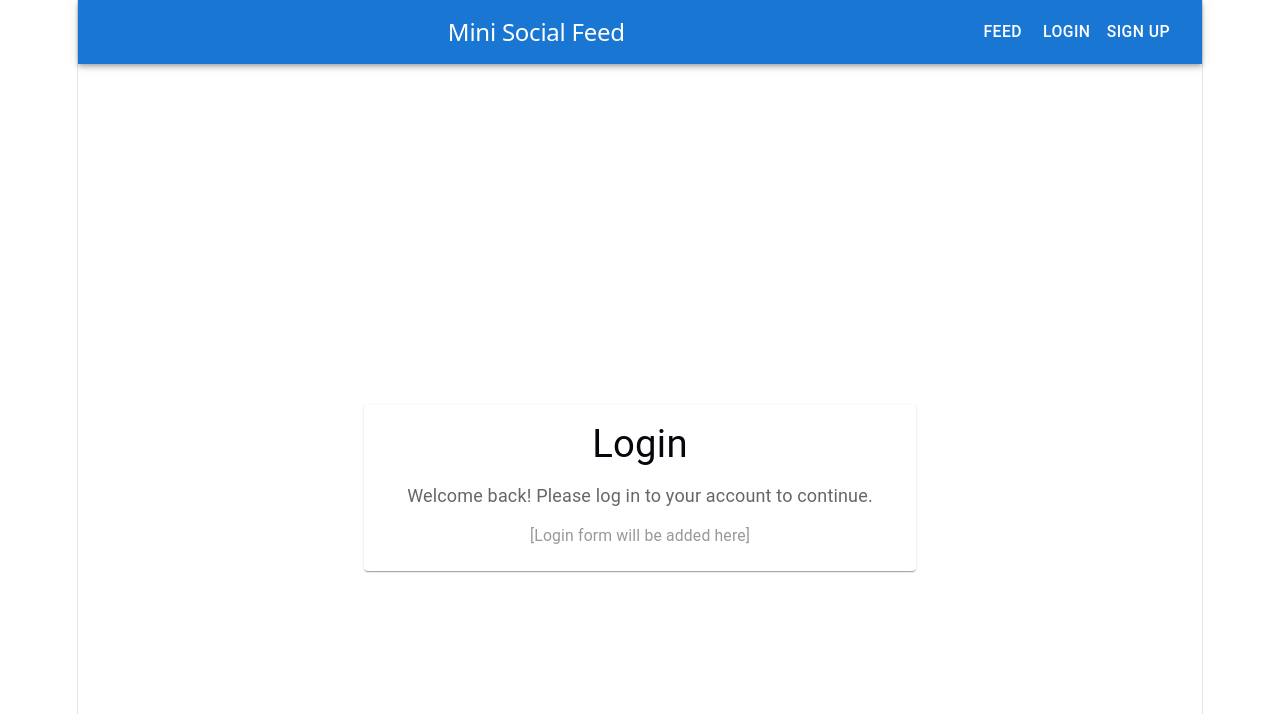
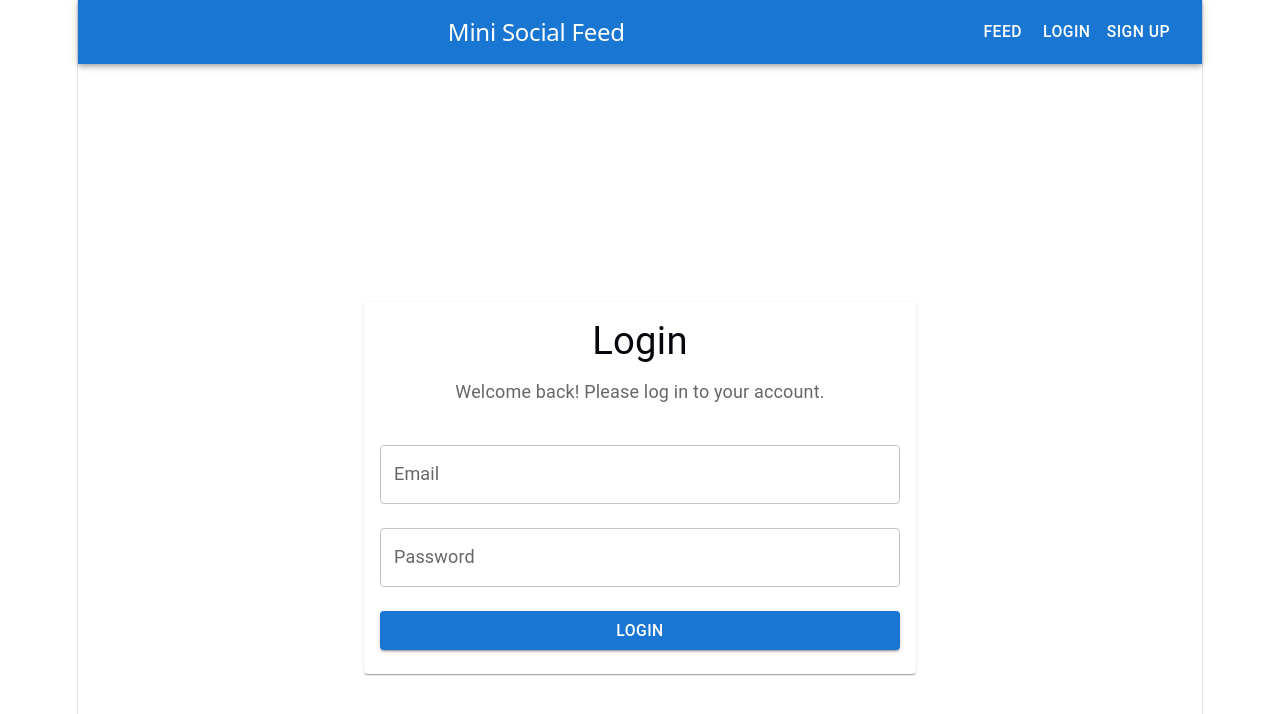
Before and after one commit to Aditi-sharma01/Mini-Social-Feed, a React app in the folder frontend/: page /login in a window 1280 px wide. Shown: the top 714 px of the page. Built offline with nearby package versions, Linux system fonts and the light colour scheme; the HTML template or start-up script is replaced by a standard one.

Commit message:
Add login page

```diff
--- a/frontend/src/pages/Login.jsx
+++ b/frontend/src/pages/Login.jsx
@@ -1,10 +1,82 @@
-import { Card, CardContent, Typography, Container, Box } from '@mui/material';
+import { useState } from 'react';
+import { useNavigate } from 'react-router-dom';
+import axios from 'axios';
+import { Card, CardContent, Typography, Container, Box, TextField, Button, Alert } from '@mui/material';
 
-// Login page component - displays a simple login card
+// Login page component - displays a login form with email and password fields
 function Login() {
+  // State for form inputs
+  const [email, setEmail] = useState('');
+  const [password, setPassword] = useState('');
+
+  // State for showing success/error messages
+  const [successMessage, setSuccessMessage] = useState('');
+  const [errorMessage, setErrorMessage] = useState('');
+
+  // State for tracking loading state (while request is being sent)
+  const [loading, setLoading] = useState(false);
+
+  // Hook to navigate to different pages after successful login
+  const navigate = useNavigate();
+
+  // Handle form submission
+  const handleLogin = async (e) => {
+    e.preventDefault();
+
+    // Clear previous messages
+    setSuccessMessage('');
+    setErrorMessage('');
+
+    // Validate inputs
+    if (!email || !password) {
+      setErrorMessage('Please fill in all fields');
+      return;
+    }
+
+    setLoading(true);
+
+    try {
+      // Send POST request to backend login endpoint
+      const response = await axios.post('http://localhost:5000/api/auth/login', {
+        email,
+        password,
+      });
+
+      // Show success message
+      setSuccessMessage('Login successful! Redirecting...');
+
+      // Store JWT token in localStorage for authentication
+      localStorage.setItem('token', response.data.token);
+
+      // Store username in localStorage
+      localStorage.setItem('username', response.data.user.username);
+
+      // Log response for debugging
+      console.log('Login response:', response.data);
+
+      // Wait a moment before redirecting to show success message
+      setTimeout(() => {
+        // Redirect to feed page after successful login
+        navigate('/feed');
+      }, 1000);
+    } catch (error) {
+      // Show error message
+      if (error.response && error.response.data && error.response.data.error) {
+        setErrorMessage(error.response.data.error);
+      } else {
+        setErrorMessage('Login failed. Please try again.');
+      }
+
+      // Log error for debugging
+      console.error('Login error:', error);
+    } finally {
+      setLoading(false);
+    }
+  };
+
   return (
     <Container maxWidth="sm">
-      {/* Centered container with top margin */}
+      {/* Centered container */}
       <Box
         sx={{
           display: 'flex',
@@ -13,7 +85,7 @@ function Login() {
           minHeight: '100vh',
         }}
       >
-        {/* Card component from Material UI */}
+        {/* Card component */}
         <Card sx={{ width: '100%' }}>
           <CardContent>
             {/* Page title */}
@@ -21,14 +93,63 @@ function Login() {
               Login
             </Typography>
 
-            {/* Placeholder content */}
-            <Typography variant="body1" color="textSecondary">
-              Welcome back! Please log in to your account to continue.
+            {/* Description */}
+            <Typography variant="body1" color="textSecondary" sx={{ marginBottom: 3 }}>
+              Welcome back! Please log in to your account.
             </Typography>
 
-            <Typography variant="body2" sx={{ marginTop: 2, color: '#999' }}>
-              [Login form will be added here]
-            </Typography>
+            {/* Success message - shown when login is successful */}
+            {successMessage && (
+              <Alert severity="success" sx={{ marginBottom: 2 }}>
+                {successMessage}
+              </Alert>
+            )}
+
+            {/* Error message - shown when login fails */}
+            {errorMessage && (
+              <Alert severity="error" sx={{ marginBottom: 2 }}>
+                {errorMessage}
+              </Alert>
+            )}
+
+            {/* Form */}
+            <form onSubmit={handleLogin}>
+              {/* Email input field */}
+              <TextField
+                fullWidth
+                label="Email"
+                type="email"
+                placeholder="Enter your email"
+                margin="normal"
+                value={email}
+                onChange={(e) => setEmail(e.target.value)}
+                disabled={loading}
+              />
+
+              {/* Password input field */}
+              <TextField
+                fullWidth
+                label="Password"
+                type="password"
+                placeholder="Enter your password"
+                margin="normal"
+                value={password}
+                onChange={(e) => setPassword(e.target.value)}
+                disabled={loading}
+              />
+
+              {/* Login button */}
+              <Button
+                fullWidth
+                variant="contained"
+                color="primary"
+                sx={{ marginTop: 2 }}
+                onClick={handleLogin}
+                disabled={loading}
+              >
+                {loading ? 'Logging In...' : 'Login'}
+              </Button>
+            </form>
           </CardContent>
         </Card>
       </Box>
```
